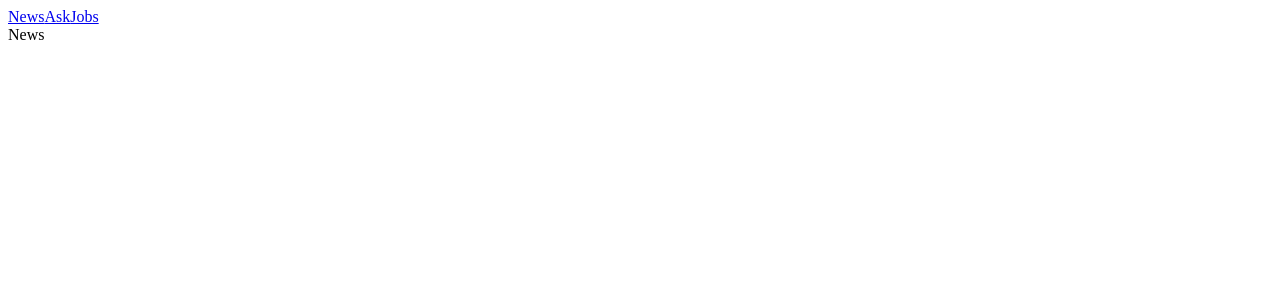
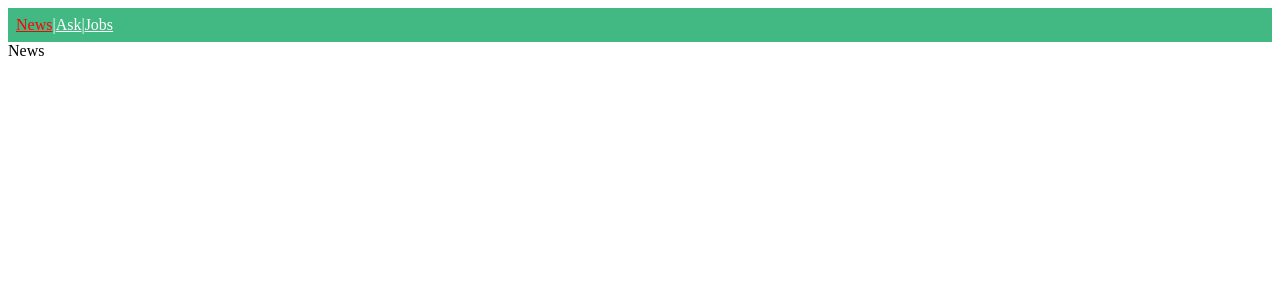
Before and after one commit to chocolaggibbiddori/inflearn-vue, a Vue app in the folder age-of-vue-lv3/vue-news/: page /news in a window 1280 px wide. Shown: the top 300 px of the page. Built offline with nearby package versions, Linux system fonts and the light colour scheme.

Commit message:
라우터 기본 - ToolBar.vue 스타일링

```diff
--- a/age-of-vue-lv3/vue-news/src/views/ToolBar.vue
+++ b/age-of-vue-lv3/vue-news/src/views/ToolBar.vue
@@ -1,7 +1,7 @@
 <template>
-  <div>
-    <router-link to="/news">News</router-link>
-    <router-link to="/ask">Ask</router-link>
+  <div class="header">
+    <router-link to="/news">News</router-link> |
+    <router-link to="/ask">Ask</router-link> |
     <router-link to="/jobs">Jobs</router-link>
   </div>
 </template>
@@ -12,4 +12,19 @@
 };
 </script>
 
-<style scoped></style>
+<style scoped>
+.header {
+  color: white;
+  background-color: #42b983;
+  display: flex;
+  padding: 8px;
+}
+
+.header .router-link-active {
+  color: red;
+}
+
+.header a {
+  color: white;
+}
+</style>
```
